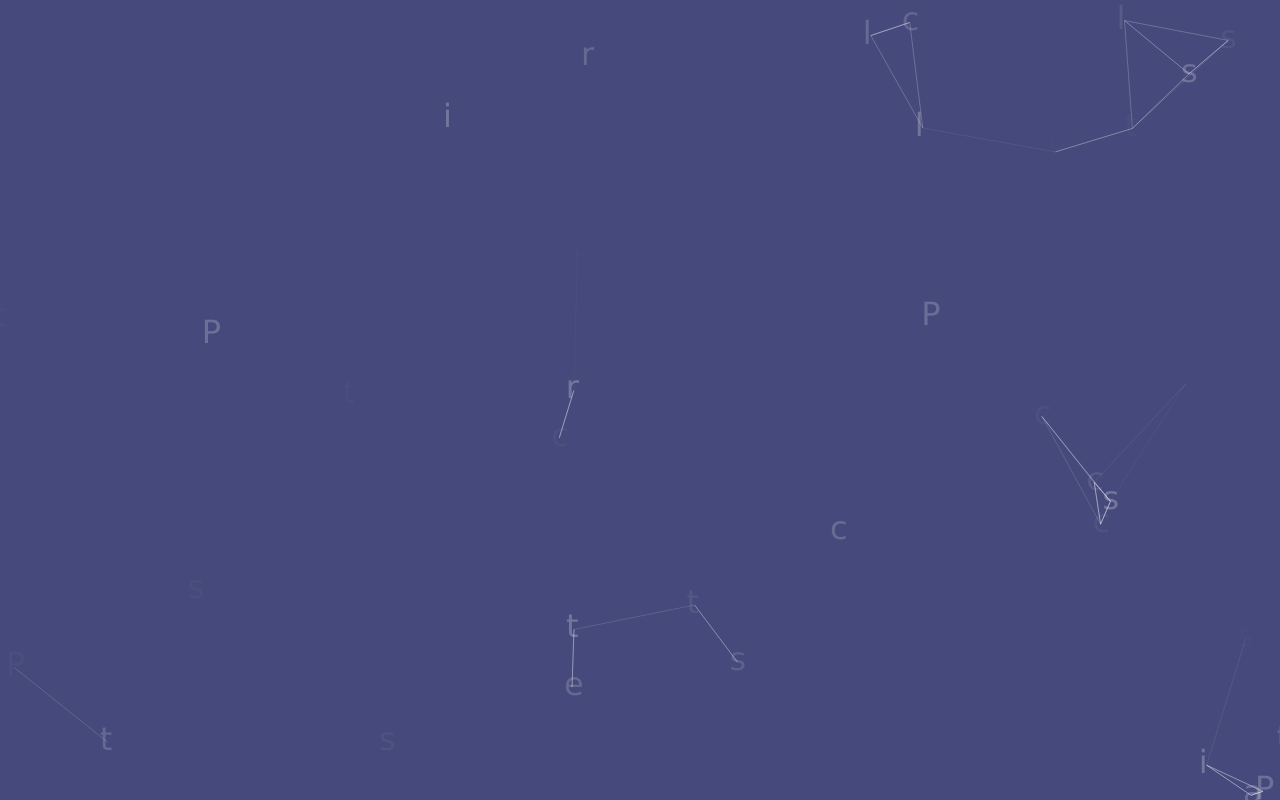
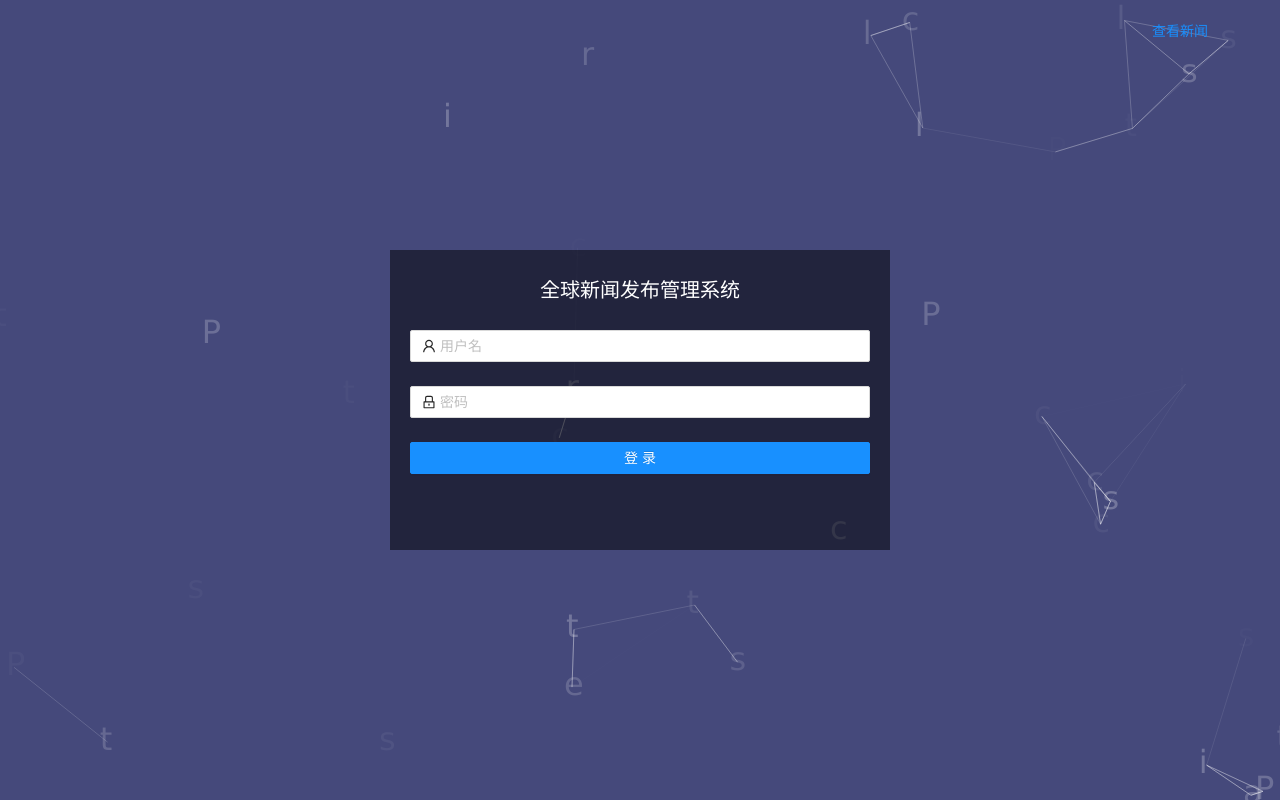
Before and after one commit to luhuaqin/newsSystem, a React (Create React App) app: page /#/login in a window 1280 px wide. Built offline with nearby package versions, Linux system fonts and the light colour scheme.

Commit message:
添加非系统人员查看新闻连接

```diff
--- a/src/views/Login/Login.css
+++ b/src/views/Login/Login.css
@@ -1,5 +1,5 @@
 .loginContainer {
-  /* position: fixed; */
+  position: fixed;
   background-color: rgba(0, 0, 0, 0.5);
   width: 500px;
   height: 300px;
--- a/src/views/Login/Login.js
+++ b/src/views/Login/Login.js
@@ -32,6 +32,9 @@ export default function Login(props) {
   return (
     <div style={{ background: '#45497b', height: '100%', overflow: 'hidden' }}>
       <Particles id="tsparticles" init={particlesInit} options={options} />
+      <div style={{ position: 'fixed', zIndex: 99, height: '80px', paddingLeft: '90%', marginTop: '20px' }}>
+        <a href='#/news'>查看新闻</a>
+      </div>
       <div className='loginContainer'>
         <div className='loginTitle'>全球新闻发布管理系统</div>
         <Form
```
Also changed, not shown: db/db.json.
